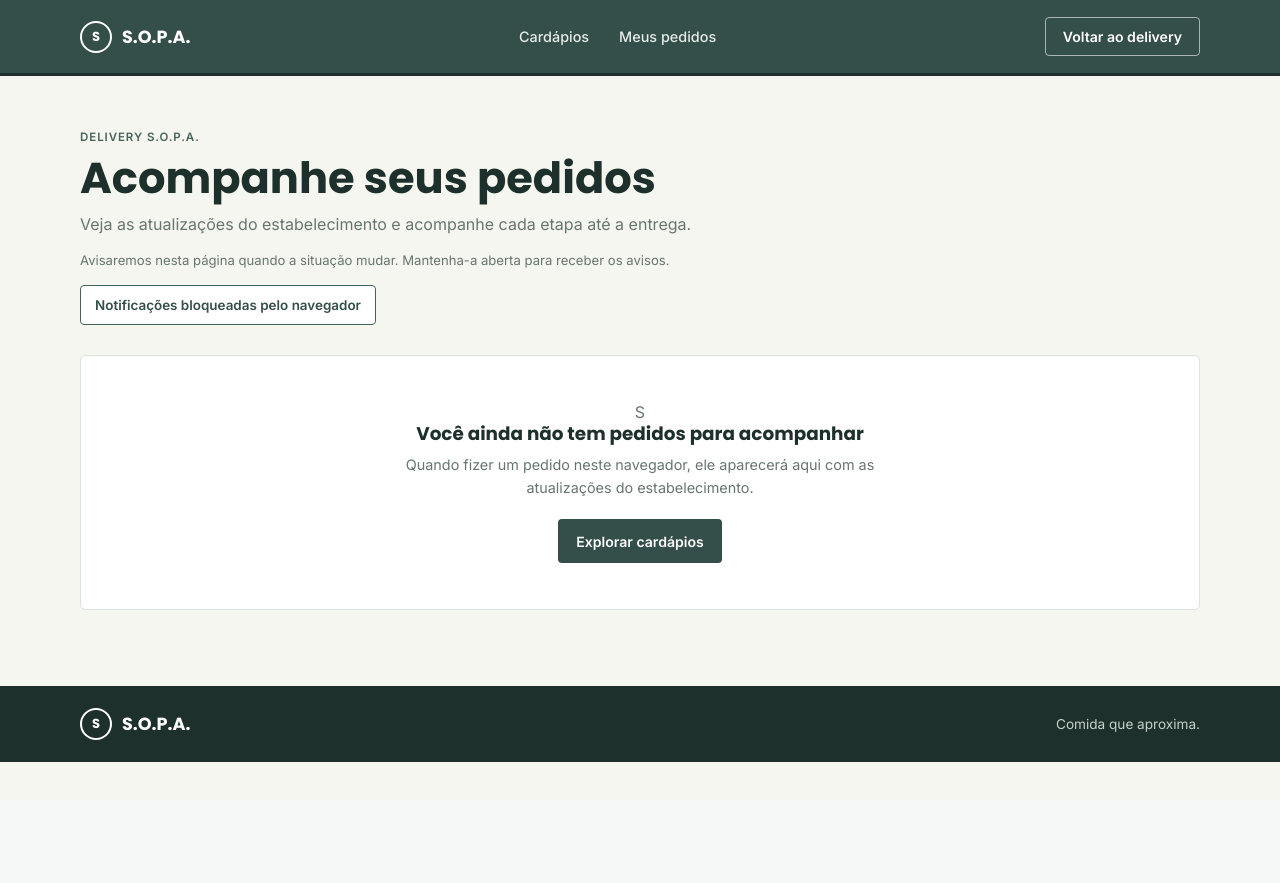
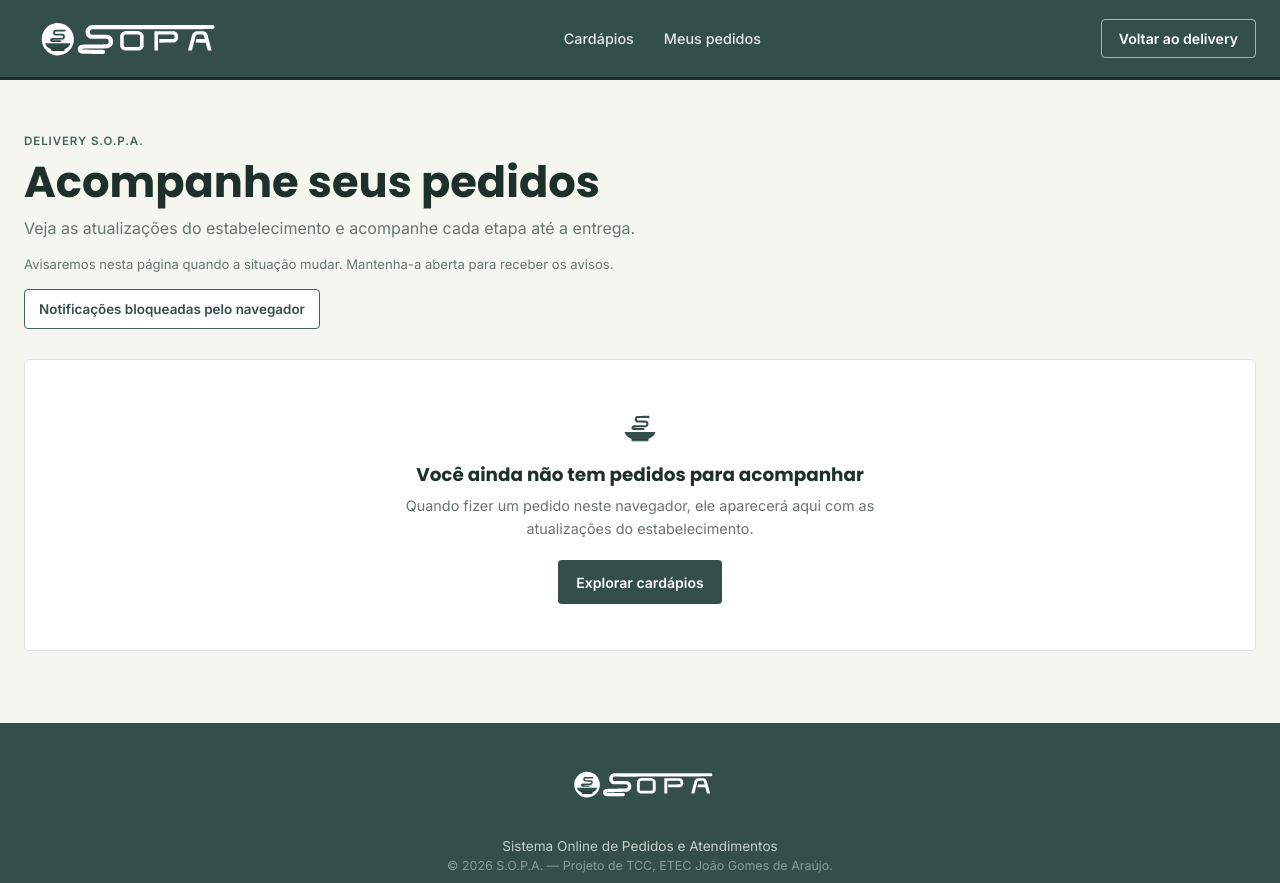
Before and after one commit to santanayzs/tcc_sopa, a PHP site: page /Delivery/meus-pedidos.php in a window 1280 px wide. Before the commit the page ends 762 px from the top, so only its background shows below. Run offline with PHP 8.4, Linux system fonts and the light colour scheme; data that the repository does not hold is empty.

Commit message:
Mudei muita coisa pequena, logos e uns botões

```diff
--- a/Delivery/meus-pedidos.css
+++ b/Delivery/meus-pedidos.css
@@ -1,6 +1,6 @@
 .orders-shell {
+  flex: 1;
   width: min(var(--content-width), calc(100% - 48px));
-  min-height: calc(100vh - 190px);
   margin: 0 auto;
   padding: 54px 0 72px;
 }
@@ -260,6 +260,14 @@
   text-align: center;
 }
 
+.orders-empty-icon {
+  display: block;
+  width: 42px;
+  height: 42px;
+  margin: 0 auto 15px;
+  object-fit: contain;
+}
+
 .orders-empty h2 {
   margin-bottom: 8px;
   color: var(--green-950);
--- a/Delivery/meus-pedidos.php
+++ b/Delivery/meus-pedidos.php
@@ -80,8 +80,7 @@ if (is_string($clienteToken) && $clienteToken !== '') {
 <body>
   <header class="site-header">
     <a class="brand" href="../index.html" aria-label="S.O.P.A., início">
-      <span class="brand-mark">S</span>
-      <span>S.O.P.A.</span>
+      <img src="../img/logotipo.svg" alt="S.O.P.A." class="logotipo" />
     </a>
     <nav class="main-nav" aria-label="Navegação principal">
       <a href="index.php#estabelecimentos">Cardápios</a>
@@ -101,7 +100,7 @@ if (is_string($clienteToken) && $clienteToken !== '') {
 
     <?php if (empty($pedidos)): ?>
       <section class="orders-empty">
-        <span class="empty-mark" aria-hidden="true">S</span>
+        <img class="orders-empty-icon" src="../img/icon.svg" alt="" aria-hidden="true" />
         <h2>Você ainda não tem pedidos para acompanhar</h2>
         <p>Quando fizer um pedido neste navegador, ele aparecerá aqui com as atualizações do estabelecimento.</p>
         <a class="orders-button" href="index.php#estabelecimentos">Explorar cardápios</a>
@@ -171,11 +170,11 @@ if (is_string($clienteToken) && $clienteToken !== '') {
   <div class="order-alerts" id="order-alerts" role="log" aria-live="polite" aria-relevant="additions"></div>
 
   <footer class="site-footer">
-    <a class="brand" href="../index.html">
-      <span class="brand-mark">S</span>
-      <span>S.O.P.A.</span>
+    <a class="brand" href="../index.html" aria-label="S.O.P.A., início">
+      <img src="../img/logotipo.svg" alt="S.O.P.A." class="logotipo" />
     </a>
-    <p>Comida que aproxima.</p>
+    <p>Sistema Online de Pedidos e Atendimentos</p>
+    <p class="footer-fine">&copy; 2026 S.O.P.A. — Projeto de TCC, ETEC João Gomes de Araújo.</p>
   </footer>
   <script src="meus-pedidos.js" defer></script>
 </body>
--- a/Delivery/style-delivery.css
+++ b/Delivery/style-delivery.css
@@ -10,7 +10,7 @@
   --ink: #1b2925;
   --muted: #68756f;
   --line: #dce3dc;
-  --content-width: 1120px;
+  --content-width: 100%;
 }
 
 * {
@@ -22,7 +22,10 @@ html {
 }
 
 body {
+  min-height: 100vh;
   margin: 0;
+  display: flex;
+  flex-direction: column;
   color: var(--ink);
   background: var(--paper);
   font-family: "Inter", sans-serif;
@@ -51,7 +54,11 @@ input {
 }
 
 .site-header {
+  position: sticky;
+  top: 0;
+  z-index: 50;
   min-height: 76px;
+  max-height: 80px;
   display: flex;
   align-items: center;
   justify-content: space-between;
@@ -71,14 +78,15 @@ input {
   font-weight: 700;
 }
 
-.brand-mark {
-  width: 32px;
-  aspect-ratio: 1;
-  display: grid;
-  place-items: center;
-  border: 2px solid currentColor;
-  border-radius: 50%;
-  font-size: 0.82rem;
+.brand .logotipo {
+  width: 200px;
+  height: auto;
+}
+
+main {
+  flex: 1;
+  display: flex;
+  flex-direction: column;
 }
 
 .main-nav {
@@ -114,6 +122,7 @@ input {
 
 .delivery-intro {
   position: relative;
+  flex: 1;
   overflow: hidden;
   display: grid;
   grid-template-columns: minmax(0, 1fr) minmax(300px, 0.72fr);
@@ -515,21 +524,43 @@ h3 {
 
 .site-footer {
   display: flex;
+  flex-direction: column;
   align-items: center;
-  justify-content: space-between;
-  gap: 20px;
-  padding: 22px max(24px, calc((100vw - var(--content-width)) / 2));
+  justify-content: center;
+  gap: 0;
+  padding: 16px 24px 8px;
   color: var(--white);
-  background: var(--green-950);
+  background: var(--green-800);
+  text-align: center;
+}
+
+.site-footer .brand {
+  justify-content: center;
+  margin-bottom: 5px;
+}
+
+.site-footer .logotipo {
+  width: 160px;
+  height: auto;
+  margin: 0 auto 2px;
 }
 
 .site-footer p {
-  margin: 0;
+  margin: 2px 0;
   color: #c4d0c8;
   font-size: 0.85rem;
 }
 
+.site-footer .footer-fine {
+  font-size: 0.78rem;
+  opacity: 0.6;
+}
+
 @media (max-width: 760px) {
+  .brand .logotipo {
+    width: 160px;
+  }
+
   .site-header {
     min-height: 68px;
     gap: 14px;
@@ -580,7 +611,12 @@ h3 {
 }
 
 @media (max-width: 520px) {
+  .brand .logotipo {
+    width: 140px;
+  }
+
   .site-header {
+    max-height: none;
     flex-wrap: wrap;
     justify-content: space-between;
     row-gap: 12px;
--- a/comandas/comandas/comanda-detalhe.php
+++ b/comandas/comandas/comanda-detalhe.php
@@ -116,8 +116,7 @@ if ($cardapioIdSelecionado > 0) {
         </a>
 
         <nav class="main-nav" id="main-nav">
-            <a href="../../index.html">Início</a>
-            <a href="../../dashboard/index.php">Painel</a>
+            <a href="../../dashboard/index.php">Início</a>
             <a href="../comandas.php">Voltar</a>
             <a href="../../auth/logout.php">Sair</a>
         </nav>
--- a/comandas/historico/historico-comandas.php
+++ b/comandas/historico/historico-comandas.php
@@ -122,8 +122,7 @@ if ($aviso === 'historico_limpo') {
             <img src="../../img/logotipoBranco.svg" alt="Logotipo S.O.P.A." class="logotipo">
         </a>
         <nav class="main-nav" id="main-nav">
-            <a href="../../index.html">Início</a>
-            <a href="../../dashboard/index.php">Painel</a>
+            <a href="../../dashboard/index.php">Início</a>
             <a href="../comandas.php">Gerenciar comandas</a>
             <a href="../../auth/logout.php">Sair</a>
         </nav>
--- a/index.html
+++ b/index.html
@@ -31,7 +31,7 @@
         <a href="#recursos">Recursos do Sistema</a>
         <a href="Delivery/index.php" class="nav-link">Delivery</a>
         <a href="quem-somos/quem-somos.html" class="nav-link">Quem somos</a>
-        <a href="auth/index.php" class="nav-cta">Criar cardápio</a>
+        <a href="auth/index.php" class="nav-cta">Login</a>
       </nav>
 
       <button
```
Also changed, not shown: CRUD-Cardapio/criar-cardapio/criar-cardapio.php (+9 -2 lines), CRUD-Cardapio/criar-cardapio/salvarCardapio.php (+9 -1 lines), CRUD-Cardapio/criar-cardapio/style-criar.css (+13 -1 lines), Delivery/index.php (+5 -6 lines).
